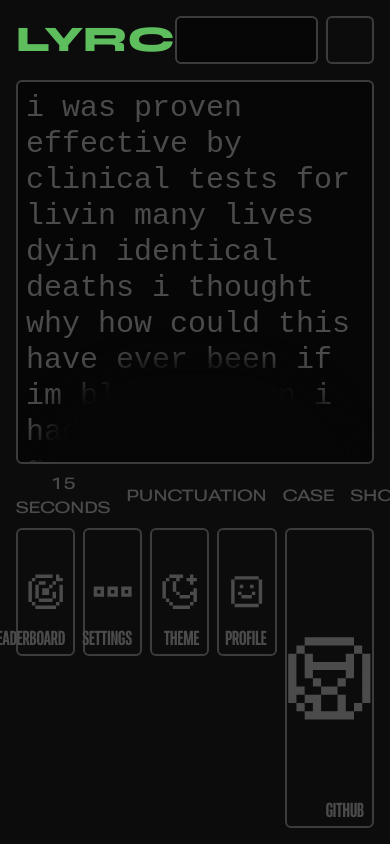
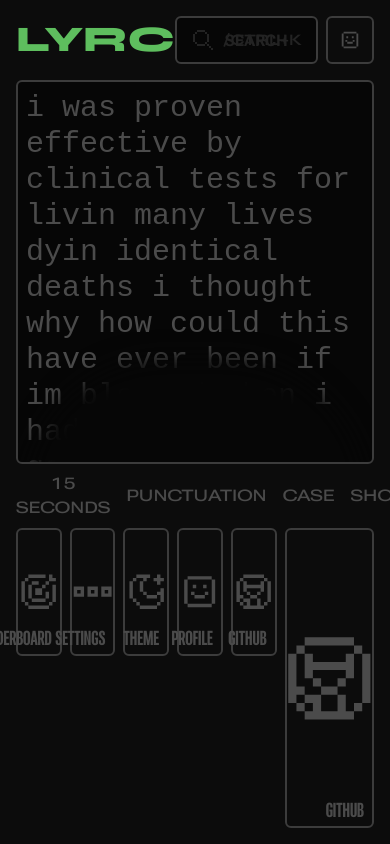
Before and after one commit to ronishrohan/lyrctype, a Next.js app: page /type in a window 390 px wide. Shown: the top 844 px of the page. Built offline with nearby package versions, Linux system fonts and the light colour scheme; grey boxes are pictures that could not be loaded; a web font is replaced by a local one.

Commit message:
added buttons and media queries

```diff
--- a/src/app/(pages)/type/page.jsx
+++ b/src/app/(pages)/type/page.jsx
@@ -20,19 +20,20 @@ const page = () => {
           <TogglabbleButton>CASE</TogglabbleButton>
           <TogglabbleButton>SHOW</TogglabbleButton>
           <button className="ml-auto border-2 border-primary_tint rounded-md flex p-1 px-2 hover:border-primary gap-6 fill-grey_surface hover:fill-primary hover:bg-primary_tint">
-            RANDOM
+            <div className="md:hidden lg:block">RANDOM</div>
             <div className="h-full aspect-square ">{icons.random}</div>
           </button>
         </section>
         <section className="flex gap-2 size-full relative">
-          <section className="h-32 flex gap-2 w-full  *:h-full *:w-full hover:*:w-[120%] *:transition-all *:ease-circOut *:duration-500">
+          <section className="max-h-32 flex gap-2 w-full  *:h-full *:w-full hover:*:w-[120%] *:transition-all *:ease-circOut *:duration-500">
             <Button name={"LEADERBOARD"} icon={icons.leaderboard}></Button>
             <Button name={"SETTINGS"} icon={icons.settings}></Button>
             <Button name={"THEME"} icon={icons.theme}></Button>
             <Button name={"PROFILE"} icon={icons.profile}></Button>
+            <Button name={"GITHUB"} className="md:block lg:hidden" icon={icons.github} ></Button>
           </section>
           {/* <div className="size-full" ></div> */}
-          <Button className="relative w-1/4 shrink-0 h-full" name={"GITHUB"} icon={icons.github} ></Button>
+          <Button className="relative w-1/4 shrink-0 h-full md:hidden lg:block" name={"GITHUB"} icon={icons.github} ></Button>
         </section>
       </section>
       <SidebarContainer />
@@ -70,8 +71,8 @@ const SidebarContainer = () => {
   return (
     <>
       <section className="h-full w-96 shrink-0 min-h-0 flex flex-col">
-        <div className="flex flex-col gap-2 h-full">
-          <div className="flex flex-col shrink  h-96 gap-1">
+        <div className="flex flex-col  h-full">
+          <div className="flex flex-col shrink  lg:h-96 md:h-64 gap-1">
             <h1
               className={`${syne.className} text-primary font-semibold shrink-0`}
             >
@@ -86,7 +87,7 @@ const SidebarContainer = () => {
             </div>
           </div>
           <section
-            className={`mt-2 w-full h-fit flex flex-col gap-2 text-2xl leading-4 shrink ${syne.className}`}
+            className={`mt-4 w-full h-fit flex flex-col gap-2 text-2xl leading-4 shrink ${syne.className}`}
           >
             <div className="font-semibold">Identical Deaths</div>
             <div className="font-semibold text-xl text-grey_surface">
@@ -95,8 +96,8 @@ const SidebarContainer = () => {
           </section>
           <section className="w-full h-fit shrink">
             <div
-              style={{ fontVariationSettings: '"wdth" 80, "grad" 120, "opsz" 250' }}
-              className="text-8xl text-primary font-roboto font-bold flex justify-between"
+              style={{ fontVariationSettings: '"wdth" 40, "grad" 120, "opsz" 250' }}
+              className="text-[16vh] leading-[16vh] text-primary font-roboto font-bold flex justify-between"
             >
               <div>124</div>
               <div>98%</div>
--- a/src/app/components/Button/Button.jsx
+++ b/src/app/components/Button/Button.jsx
@@ -1,13 +1,13 @@
 import React from "react";
 
-const Button = ({ onClick, name,title, icon, ...others }) => {
+const Button = ({ onClick,size, name,title, icon, ...others }) => {
   return (
     <div {...others} title={title}>
       <button
         onClick={onClick}
         className="relative size-full group rounded-md border-2 border-border hover:border-primary bg-background hover:bg-primary_tint flex items-center justify-center"
       >
-        <div className="h-1/3 aspect-square fill-grey_surface group-hover:fill-primary ">
+        <div className={`${size == "small" ? "h-1/2" : "h-1/3"} aspect-square fill-grey_surface group-hover:fill-primary `}>
           {icon}
         </div>
         <div
--- a/src/app/components/Navbar/Navbar.jsx
+++ b/src/app/components/Navbar/Navbar.jsx
@@ -1,26 +1,57 @@
-import React from "react";
+"use client";
+import React, { useState } from "react";
 import { Syne } from "next/font/google";
 import Button from "../Button/Button";
+import { icons } from "@/util/icons";
 
-const syne = Syne({ subsets: ["latin"], weight: "800" });
+const syne = Syne({ subsets: ["latin"], weight: "variable" });
 
 const Navbar = () => {
   return (
     <header className="h-[80px] sticky p-4  flex bg-background items-center">
-      <div className={`${syne.className} text-4xl text-primary shrink-0`}>
+      <div
+        className={`${syne.className} text-4xl font-black text-primary shrink-0`}
+      >
         LYRC
       </div>
       <div className="flex gap-2 ml-auto h-full w-96">
-        <div className="box-border h-full w-full ">
-          <input
-            type="text"
-            className="box-border  size-full focus:border-primary bg-background_darker outline-none border-2 border-border rounded-md p-4 text0sm"
-          />
-        </div>
-        <Button title="Your profile" className="aspect-square h-full shrink-0"></Button>
+        <SearchBar></SearchBar>
+        <Button
+          title="Your profile"
+          className="aspect-square h-full shrink-0"
+          size="small"
+          icon={icons.profile}
+        ></Button>
       </div>
     </header>
   );
 };
 
+const SearchBar = () => {
+  const [isFocused, setIsFocused] = useState(false);
+  return (
+    <>
+      <div
+        className={`relative flex items-center justify-center box-border h-full w-full ${syne.className}`}
+      >
+        <div className="left-0 m-4 size-6 fill-grey_inactive absolute">
+          {icons.search}
+        </div>
+        {!isFocused && (
+          <div className="m-4 right-0 absolute font-bold text-grey_inactive">
+          /CTRL+K
+        </div>
+        )}
+        <input
+        onFocus={() => setIsFocused(true)}
+        onBlur={() => setIsFocused(false)}
+          type="text"
+          placeholder="SEARCH"
+          className="box-border pl-12 placeholder:text-grey_inactive font-roboto font-bold size-full focus:border-primary bg-background_darker outline-none border-2 border-border rounded-md p-4 text0sm"
+        />
+      </div>
+    </>
+  );
+};
+
 export default Navbar;
--- a/src/util/icons.jsx
+++ b/src/util/icons.jsx
@@ -10,7 +10,7 @@ export const icons = {
   ),
   settings: (
     <>
-      <svg  xmlns="http://www.w3.org/2000/svg" viewBox="0 0 24 24">
+      <svg xmlns="http://www.w3.org/2000/svg" viewBox="0 0 24 24">
         {" "}
         <path d="M1 9h6v6H1V9zm2 2v2h2v-2H3zm6-2h6v6H9V9zm2 2v2h2v-2h-2zm6-2h6v6h-6V9zm2 2v2h2v-2h-2z" />{" "}
       </svg>
@@ -34,21 +34,26 @@ export const icons = {
   ),
   leaderboard: (
     <>
-      <svg  xmlns="http://www.w3.org/2000/svg" viewBox="0 0 24 24">
+      <svg xmlns="http://www.w3.org/2000/svg" viewBox="0 0 24 24">
         {" "}
-        <path
-          d="M6 2h10v2H6V2zM4 6V4h2v2H4zm0 12H2V6h2v12zm2 2H4v-2h2v2zm12 0H6v2h12v-2zm2-2v2h-2v-2h2zm0 0h2V8h-2v10zM12 6H8v2H6v8h2v2h8v-2h2v-4h-2v4H8V8h4V6zm2 8v-4h2V8h2V6h4V4h-2V2h-2v4h-2v2h-2v2h-4v4h4z"
-
-        />{" "}
+        <path d="M6 2h10v2H6V2zM4 6V4h2v2H4zm0 12H2V6h2v12zm2 2H4v-2h2v2zm12 0H6v2h12v-2zm2-2v2h-2v-2h2zm0 0h2V8h-2v10zM12 6H8v2H6v8h2v2h8v-2h2v-4h-2v4H8V8h4V6zm2 8v-4h2V8h2V6h4V4h-2V2h-2v4h-2v2h-2v2h-4v4h4z" />{" "}
       </svg>
     </>
   ),
-  random: <><svg xmlns="http://www.w3.org/2000/svg" viewBox="0 0 24 24">
-  {" "}
-  <path
-    d="M3 5V3h2v2H3zm4 2H5V5h2v2zm2 2H7V7h2v2zm2 2H9V9h2v2zm2 0h-2v2h2v2h2v2h2v2h-2v2h6v-6h-2v2h-2v-2h-2v-2h-2v-2zm2-2v2h-2V9h2zm2-2v2h-2V7h2zm0-2v2h2v2h2V3h-6v2h2zM5 19v-2h2v2H5zm0 0v2H3v-2h2zm2-2v-2h2v2H7z"
-
-  />{" "}
-</svg>
-</>
+  random: (
+    <>
+      <svg xmlns="http://www.w3.org/2000/svg" viewBox="0 0 24 24">
+        {" "}
+        <path d="M3 5V3h2v2H3zm4 2H5V5h2v2zm2 2H7V7h2v2zm2 2H9V9h2v2zm2 0h-2v2h2v2h2v2h2v2h-2v2h6v-6h-2v2h-2v-2h-2v-2h-2v-2zm2-2v2h-2V9h2zm2-2v2h-2V7h2zm0-2v2h2v2h2V3h-6v2h2zM5 19v-2h2v2H5zm0 0v2H3v-2h2zm2-2v-2h2v2H7z" />{" "}
+      </svg>
+    </>
+  ),
+  search: (
+    <>
+      <svg xmlns="http://www.w3.org/2000/svg" viewBox="0 0 24 24">
+        {" "}
+        <path d="M6 2h8v2H6V2zM4 6V4h2v2H4zm0 8H2V6h2v8zm2 2H4v-2h2v2zm8 0v2H6v-2h8zm2-2h-2v2h2v2h2v2h2v2h2v-2h-2v-2h-2v-2h-2v-2zm0-8h2v8h-2V6zm0 0V4h-2v2h2z" />{" "}
+      </svg>
+    </>
+  ),
 };
```
